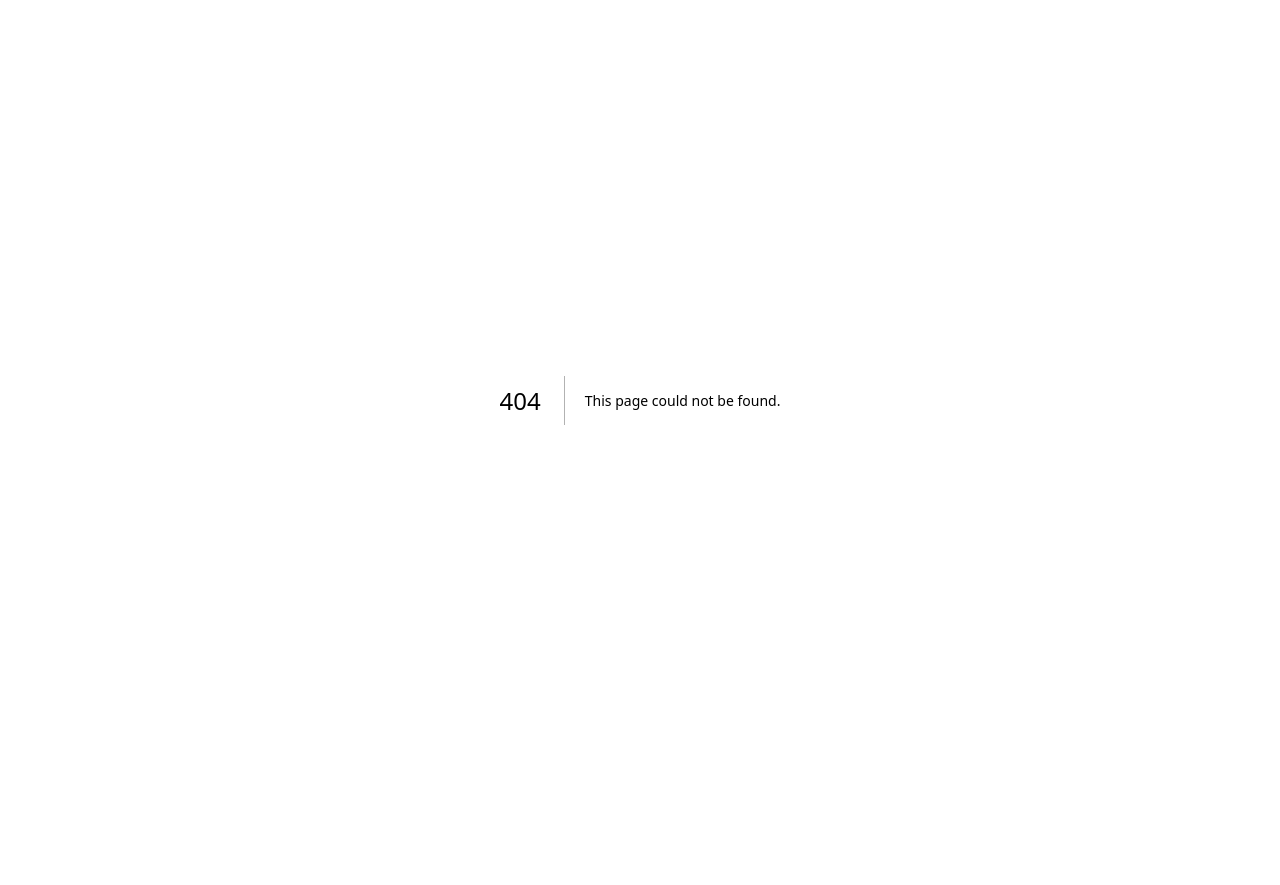
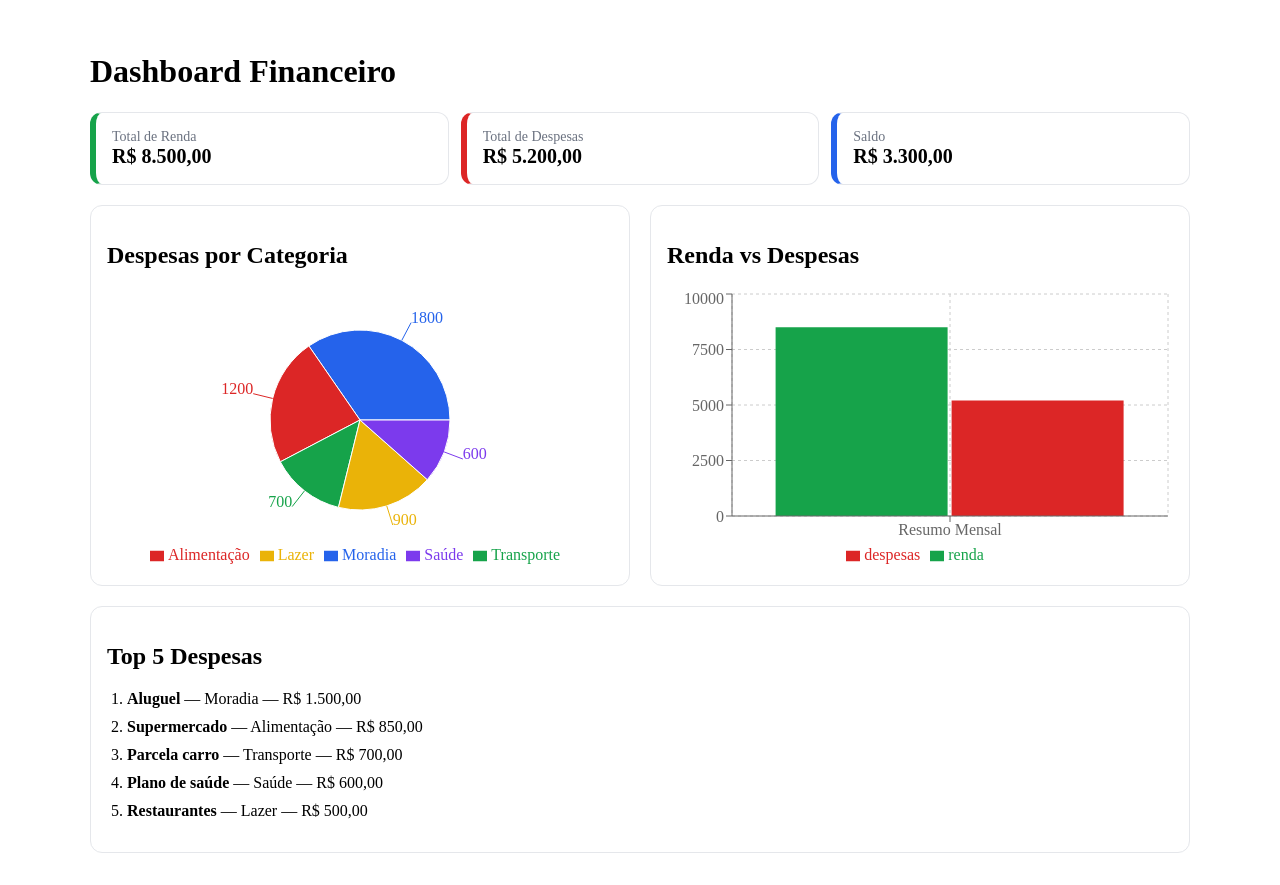
Before and after one commit to lucasmanoelfmc/Sistema-de-Gestao-Financeira, a Next.js app in the folder sistema-de-gestao-financeira/: page /dashboard in a window 1280 px wide. Before the commit this address had no page. Before the commit the page ends 800 px from the top, so only its background shows below. Built offline with nearby package versions, Linux system fonts and the light colour scheme.

Commit message:
graficos recharts

```diff
--- a/package.json
+++ b/package.json
@@ -1,10 +1,12 @@
 {
   "dependencies": {
     "bcryptjs": "^3.0.3",
-    "mongoose": "^9.3.0"
+    "mongoose": "^9.3.0",
+    "recharts": "^3.8.0"
   },
   "devDependencies": {
     "@types/bcryptjs": "^2.4.6",
-    "@types/mongoose": "^5.11.96"
+    "@types/mongoose": "^5.11.96",
+    "@types/recharts": "^1.8.29"
   }
 }
--- /dev/null
+++ b/sistema-de-gestao-financeira/src/app/dashboard/page.tsx
@@ -0,0 +1,31 @@
+import Dashboard from '@/components/dashboard/Dashboard';
+import React from 'react';
+
+const mockData = {
+  totalIncome: 8500,
+  totalExpense: 5200,
+  balance: 3300,
+  expensesByCategory: [
+    { category: 'Moradia', total: 1800 },
+    { category: 'Alimentação', total: 1200 },
+    { category: 'Transporte', total: 700 },
+    { category: 'Lazer', total: 900 },
+    { category: 'Saúde', total: 600 },
+  ],
+  top5Expenses: [
+    { _id: '1', description: 'Aluguel', category: 'Moradia', amount: 1500, date: '2026-03-01' },
+    { _id: '2', description: 'Supermercado', category: 'Alimentação', amount: 850, date: '2026-03-07' },
+    { _id: '3', description: 'Parcela carro', category: 'Transporte', amount: 700, date: '2026-03-10' },
+    { _id: '4', description: 'Plano de saúde', category: 'Saúde', amount: 600, date: '2026-03-05' },
+    { _id: '5', description: 'Restaurantes', category: 'Lazer', amount: 500, date: '2026-03-08' },
+  ],
+};
+
+export default function DashboardPage() {
+  return (
+    <main style={{ padding: 24, maxWidth: 1100, margin: '0 auto' }}>
+      <h1>Dashboard Financeiro</h1>
+      <Dashboard data={mockData} />
+    </main>
+  );
+}
--- /dev/null
+++ b/sistema-de-gestao-financeira/src/components/dashboard/Dashboard.tsx
@@ -0,0 +1,127 @@
+'use client';
+
+import React from 'react';
+import {
+  Bar,
+  BarChart,
+  CartesianGrid,
+  Cell,
+  Legend,
+  Pie,
+  PieChart,
+  ResponsiveContainer,
+  Tooltip,
+  XAxis,
+  YAxis,
+} from 'recharts';
+
+type ExpenseCategoryItem = {
+  category: string;
+  total: number;
+};
+
+type TopExpenseItem = {
+  _id?: string;
+  description: string;
+  category: string;
+  amount: number;
+  date: string;
+};
+
+type DashboardData = {
+  totalIncome: number;
+  totalExpense: number;
+  balance: number;
+  expensesByCategory: ExpenseCategoryItem[];
+  top5Expenses: TopExpenseItem[];
+};
+
+type DashboardProps = {
+  data: DashboardData;
+};
+
+const COLORS = ['#2563eb', '#dc2626', '#16a34a', '#eab308', '#7c3aed', '#0891b2'];
+
+function currency(value: number) {
+  return value.toLocaleString('pt-BR', { style: 'currency', currency: 'BRL' });
+}
+
+export default function Dashboard({ data }: DashboardProps) {
+  const barData = [
+    { name: 'Resumo Mensal', renda: data.totalIncome, despesas: data.totalExpense },
+  ];
+
+  return (
+    <section style={{ display: 'grid', gap: 20 }}>
+      <div style={{ display: 'grid', gridTemplateColumns: 'repeat(3, minmax(180px, 1fr))', gap: 12 }}>
+        <Card title="Total de Renda" value={currency(data.totalIncome)} color="#16a34a" />
+        <Card title="Total de Despesas" value={currency(data.totalExpense)} color="#dc2626" />
+        <Card title="Saldo" value={currency(data.balance)} color={data.balance >= 0 ? '#2563eb' : '#dc2626'} />
+      </div>
+
+      <div style={{ display: 'grid', gridTemplateColumns: '1fr 1fr', gap: 20 }}>
+        <article style={{ padding: 16, border: '1px solid #e5e7eb', borderRadius: 12 }}>
+          <h2>Despesas por Categoria</h2>
+          <div style={{ width: '100%', height: 280 }}>
+            <ResponsiveContainer>
+              <PieChart>
+                <Pie data={data.expensesByCategory} dataKey="total" nameKey="category" outerRadius={90} label>
+                  {data.expensesByCategory.map((item, index) => (
+                    <Cell key={item.category} fill={COLORS[index % COLORS.length]} />
+                  ))}
+                </Pie>
+                <Tooltip formatter={(value: number) => currency(value)} />
+                <Legend />
+              </PieChart>
+            </ResponsiveContainer>
+          </div>
+        </article>
+
+        <article style={{ padding: 16, border: '1px solid #e5e7eb', borderRadius: 12 }}>
+          <h2>Renda vs Despesas</h2>
+          <div style={{ width: '100%', height: 280 }}>
+            <ResponsiveContainer>
+              <BarChart data={barData}>
+                <CartesianGrid strokeDasharray="3 3" />
+                <XAxis dataKey="name" />
+                <YAxis />
+                <Tooltip formatter={(value: number) => currency(value)} />
+                <Legend />
+                <Bar dataKey="renda" fill="#16a34a" />
+                <Bar dataKey="despesas" fill="#dc2626" />
+              </BarChart>
+            </ResponsiveContainer>
+          </div>
+        </article>
+      </div>
+
+      <article style={{ padding: 16, border: '1px solid #e5e7eb', borderRadius: 12 }}>
+        <h2>Top 5 Despesas</h2>
+        <ol style={{ display: 'grid', gap: 10, paddingLeft: 20 }}>
+          {data.top5Expenses.map((expense) => (
+            <li key={expense._id ?? `${expense.description}-${expense.date}`}>
+              <strong>{expense.description}</strong> — {expense.category} — {currency(expense.amount)}
+            </li>
+          ))}
+        </ol>
+      </article>
+    </section>
+  );
+}
+
+function Card({ title, value, color }: { title: string; value: string; color: string }) {
+  return (
+    <article
+      style={{
+        padding: 16,
+        borderRadius: 12,
+        border: '1px solid #e5e7eb',
+        borderLeft: `6px solid ${color}`,
+        backgroundColor: '#fff',
+      }}
+    >
+      <p style={{ margin: 0, color: '#6b7280', fontSize: 14 }}>{title}</p>
+      <strong style={{ fontSize: 20 }}>{value}</strong>
+    </article>
+  );
+}
```
Also changed, not shown: 1 other file (tests, documents, lock files or other folders).
